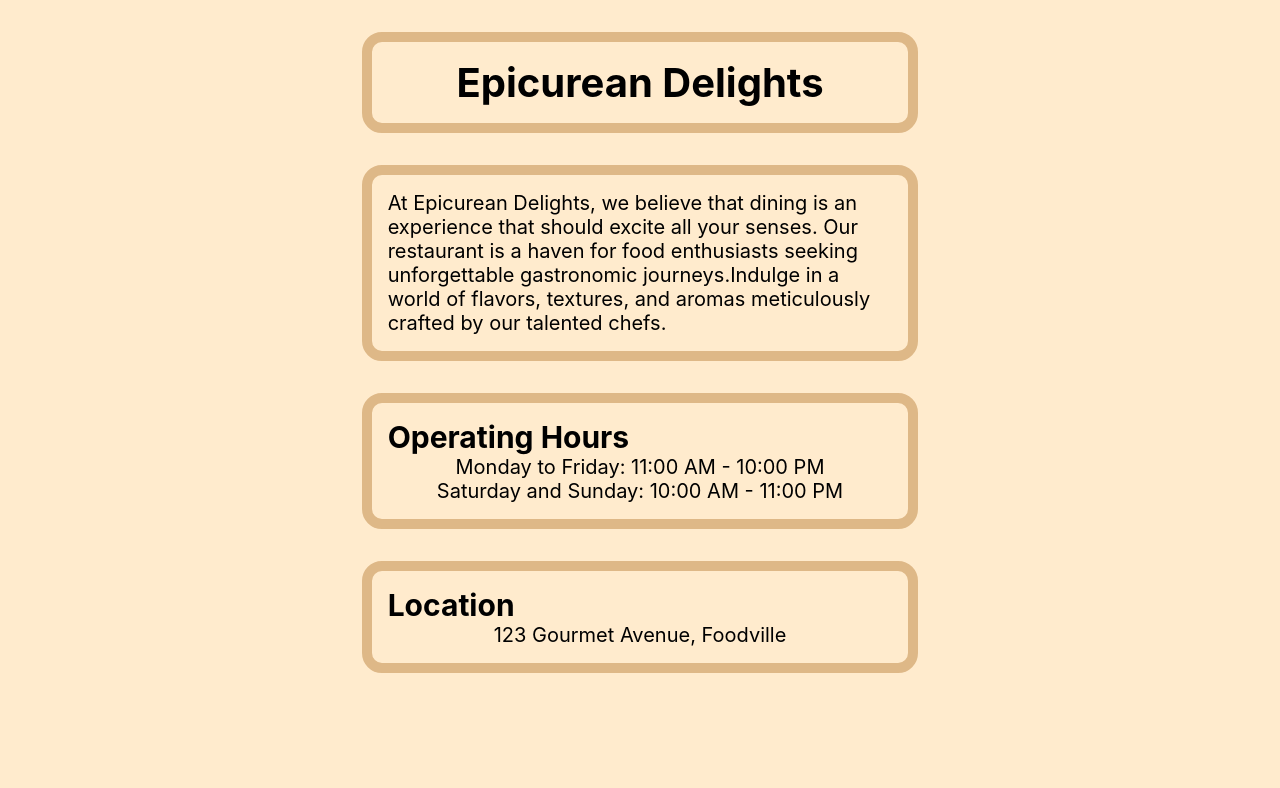
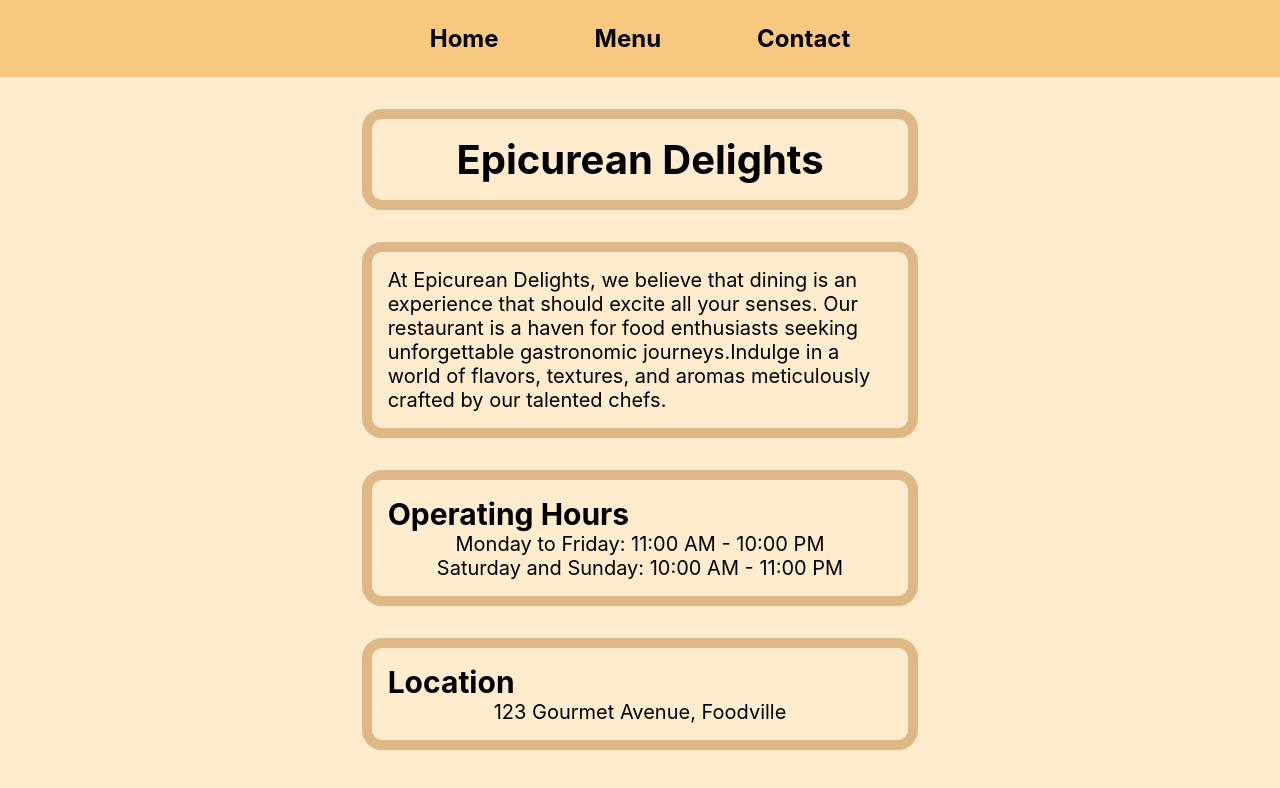
Before and after one commit to dylen400mh/restaurant, a website built with webpack: page dist/index.html in a window 1280 px wide. Built offline with nearby package versions, Linux system fonts and the light colour scheme.

Commit message:
Create header with navigation buttons

```diff
--- a/src/style.css
+++ b/src/style.css
@@ -6,7 +6,8 @@
 
 body {
     display: flex;
-    justify-content: center;
+    flex-direction: column;
+    align-items: center;
     background: blanchedalmond;
 }
 
@@ -28,6 +29,23 @@ body {
     flex-direction: column;
 }
 
-.container h1, .container span {
+.container h1,
+.container span {
     align-self: center;
 }
+
+header {
+    display: flex;
+    gap: 3rem;
+    background: #f8c880;
+    width: 100%;
+    justify-content: center;
+}
+
+header button {
+    font-size: 1.5rem;
+    font-weight: bold;
+    padding: 1.5rem;
+    background: #f8c880;
+    border: none;
+}
```
Also changed, not shown: dist/index.html.
